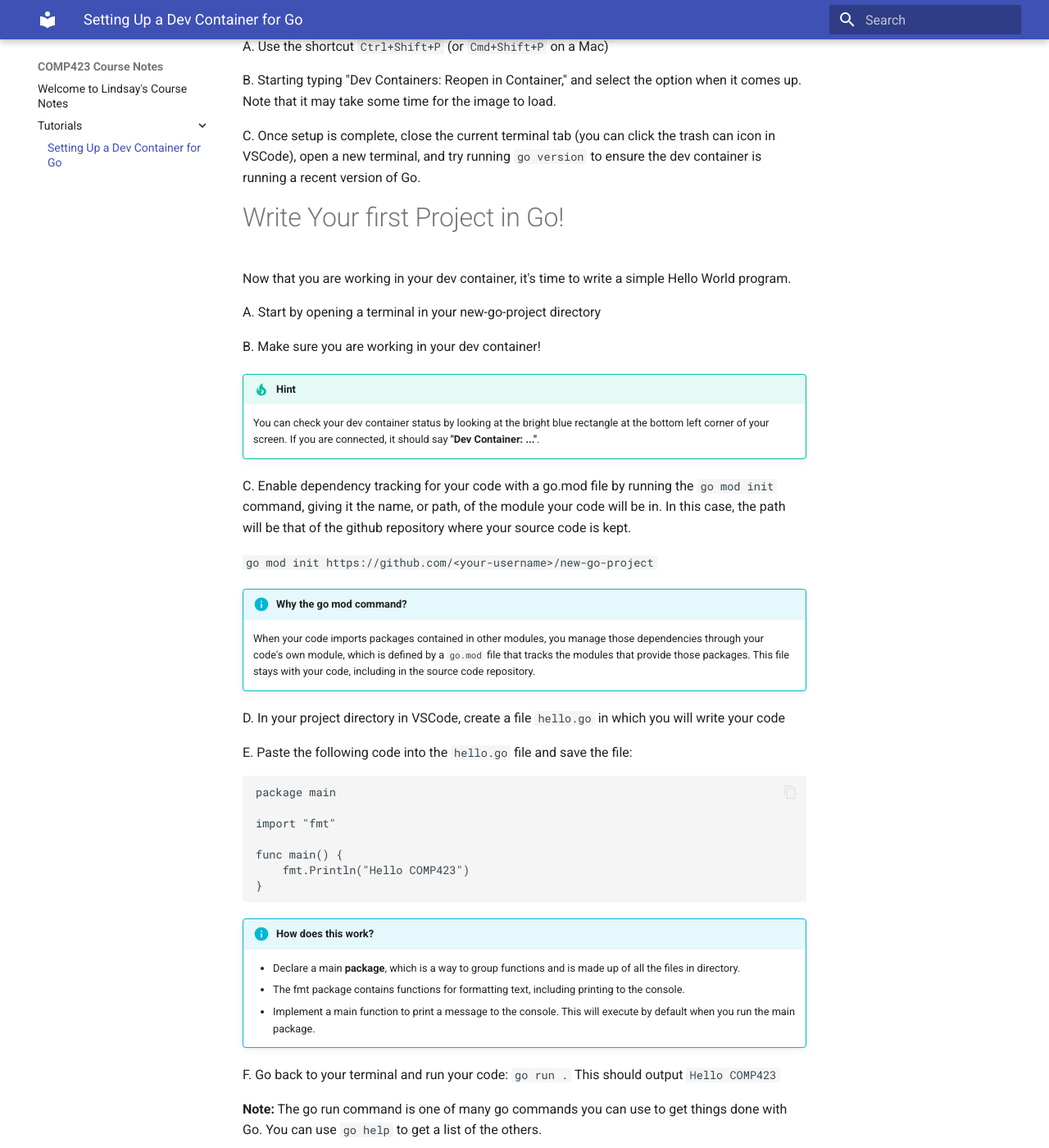
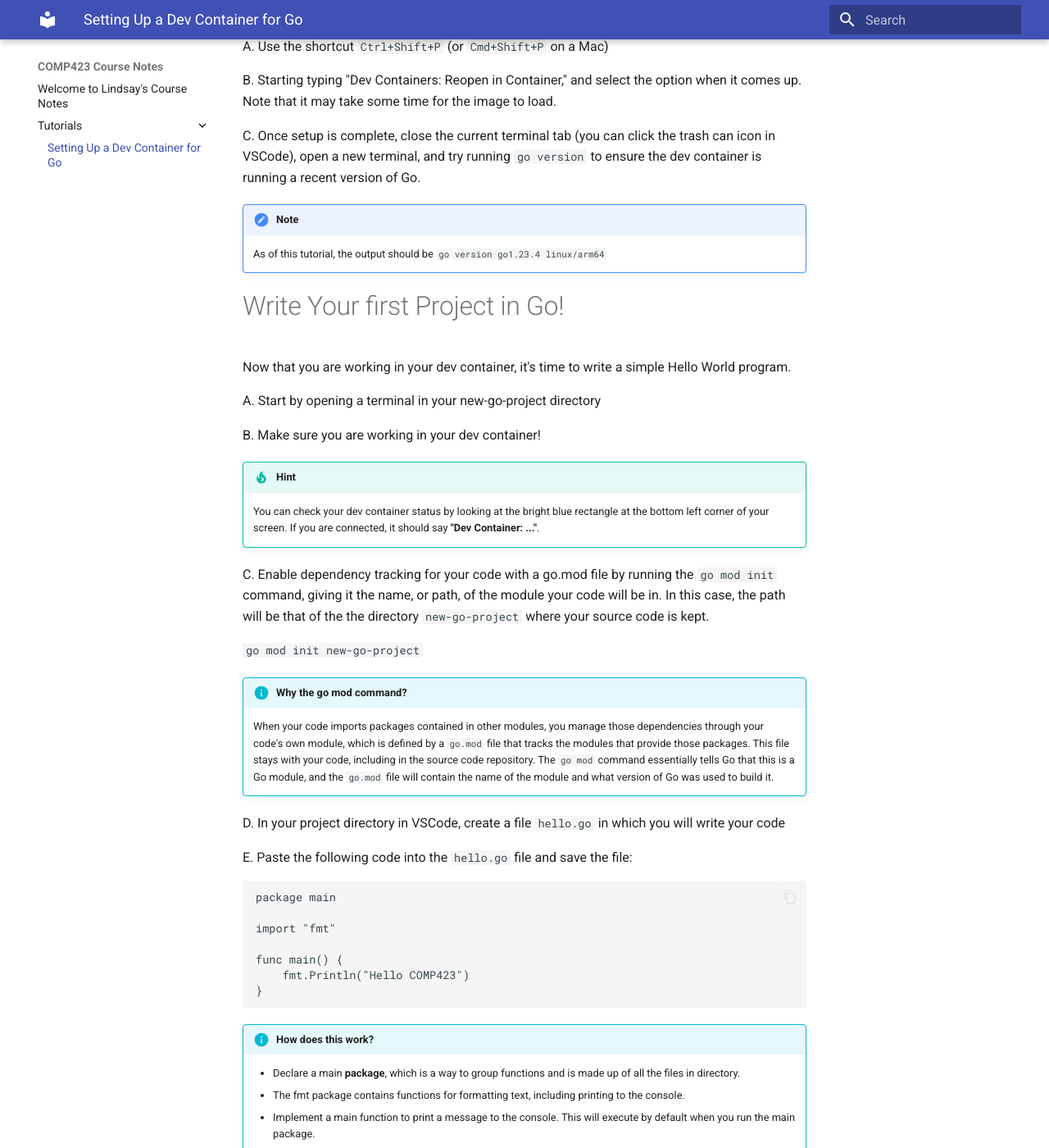
Before and after one commit to lcbean/comp423-course-notes, an MkDocs documentation site: the page built from docs/tutorials/go-setup.md, in a window 1280 px wide and 1400 px high, scrolled down 3222 px. Shown: the whole window at 82% size. Built offline with MkDocs 1.6.1 and Material for MkDocs 9.7.7, drawn with Linux system fonts in a browser that asks for light colours; some of the changed text lies outside the part shown.

Commit message:
Revising after runthrough of tutorial, fixing git mod

````diff
--- a/docs/tutorials/go-setup.md
+++ b/docs/tutorials/go-setup.md
@@ -37,7 +37,7 @@ git init
 D. Create a README file for your Go project:
 ```
 echo "# My first Go project" > README.md
-echo "Instructions to setup development container thanks to: https://github.com/lcbean/comp423-course-notes" >> README.md
+echo "Instructions to setup development container thanks to: https://lcbean.github.io/comp423-course-notes/tutorials/go-setup/" >> README.md
 git add README.md
 git commit -m "Initial commit with README"
 ```
@@ -136,6 +136,9 @@ B. Starting typing "Dev Containers: Reopen in Container," and select the option
 
 C. Once setup is complete, close the current terminal tab (you can click the trash can icon in VSCode), open a new terminal, and try running ```go version``` to ensure the dev container is running a recent version of Go.
 
+!!! note
+    As of this tutorial, the output should be ```go version go1.23.4 linux/arm64```
+
 
 # Write Your first Project in Go!
 
@@ -147,12 +150,12 @@ B. Make sure you are working in your dev container!
 !!! tip "Hint"
     You can check your dev container status by looking at the bright blue rectangle at the bottom left corner of your screen. If you are connected, it should say **"Dev Container: ..."**.
 
-C. Enable dependency tracking for your code with a go.mod file by running the ```go mod init``` command, giving it the name, or path, of the module your code will be in. In this case, the path will be that of the github repository where your source code is kept.
+C. Enable dependency tracking for your code with a go.mod file by running the ```go mod init``` command, giving it the name, or path, of the module your code will be in. In this case, the path will be that of the the directory ```new-go-project``` where your source code is kept.
 
-``` go mod init https://github.com/<your-username>/new-go-project```
+``` go mod init new-go-project```
 
 !!! info "Why the go mod command?"
-    When your code imports packages contained in other modules, you manage those dependencies through your code's own module, which is defined by a ```go.mod``` file that tracks the modules that provide those packages. This file stays with your code, including in the source code repository.
+    When your code imports packages contained in other modules, you manage those dependencies through your code's own module, which is defined by a ```go.mod``` file that tracks the modules that provide those packages. This file stays with your code, including in the source code repository. The ```go mod``` command essentially tells Go that this is a Go module, and the ```go.mod``` file will contain the name of the module and what version of Go was used to build it.
 
 D. In your project directory in VSCode, create a file ```hello.go``` in which you will write your code
 
@@ -190,6 +193,14 @@
 
 * Now that you have created an executable, run ```./new-go-project```. The output of the binary should match the output from when you ran the program with ```go run .```: ```Hello COMP423```
 
+H. Now, all that's left to do is commit and push your changes to your github repository!
+
+```
+    git add .
+    git commit -m "Hello COMP423"
+    git push origin main
+```
+
 ## Sources:
 * [Go Tutorial](https://go.dev/doc/tutorial/getting-started)
 * [How To Build and Install Go Programs](https://www.digitalocean.com/community/tutorials/how-to-build-and-install-go-programs)
````
